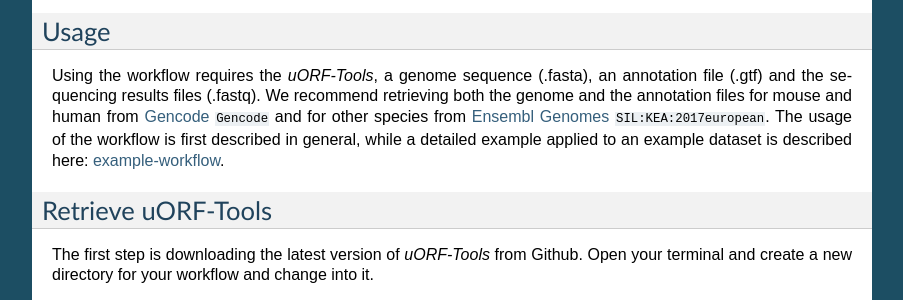
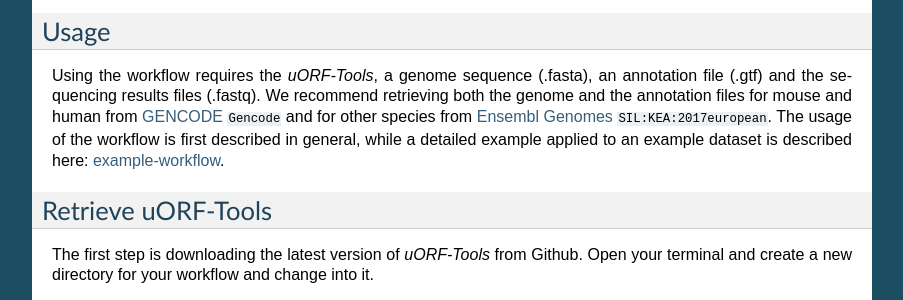
Before and after one commit to RickGelhausen/uORF-Tools_ReadTheDocs, a Sphinx documentation site: the page built from docs/source/overview.rst, in a window 1280 px wide and 900 px high, scrolled down 1077 px. Shown: the part 152-452 px from the top of the window, without its empty margins (198-1101 px from the left). Built offline with Sphinx 7.4.7, drawn with Linux system fonts in a browser that asks for light colours; cross-references to code outside the pages are shown as plain code.

Commit message:
Fixing links

```diff
--- a/docs/source/example-workflow.rst
+++ b/docs/source/example-workflow.rst
@@ -6,7 +6,7 @@
 ################
 
 The retrieval of input files and running the workflow locally and on a server cluster via a queuing system is demonstrated using an example with data available from SRA via NCBI.
-The dataset is available under the GEO accession number GSE66929. The retrieval of the data is described in this tutorial.
+The dataset is available under the GEO accession number *GSE66929*. The retrieval of the data is described in this tutorial.
 
 Setup
 =====
@@ -29,7 +29,7 @@
 
 Annotation and genome files
 ***************************
-First, we want to retrieve the annotation file and the genome file. In this case we can find both on the `GENCODE <https://www.gencodegenes.org/releases/current.html>´_ webpage for the human genome.
+First, we want to retrieve the annotation file and the genome file. In this case we can find both on the `GENCODE <https://www.gencodegenes.org/releases/current.html>`_ webpage for the human genome.
 
 .. image:: images/GenCode_download.png
     :scale: 50%
@@ -107,7 +107,7 @@
     ./<sraToolkitPath>/bin/fasterq-dump SRR1916548
     gzip SRR1916548.fastq
 
-
+**Be advised that this step can take several hours depending on the size of the fastq files and your internet connection.**
 
 Now, we create a fastq folder and move all the *.fastq.gz* files into this folder.
 
--- a/docs/source/overview.rst
+++ b/docs/source/overview.rst
@@ -37,7 +37,7 @@
 Usage
 =====
 
-Using the workflow requires the *uORF-Tools*, a genome sequence (.fasta), an annotation file (.gtf) and the sequencing results files (.fastq). We recommend retrieving both the genome and the annotation files for mouse and human from `Gencode <https://www.gencodegenes.org/releases/current.html>`_ :cite:`Gencode` and for other species from `Ensembl Genomes <http://ensemblgenomes.org/>`_ :cite:`SIL:KEA:2017european`. The usage of the workflow is first described in general, while a detailed example applied to an example dataset is described here: :ref:`example-workflow <example-workflow>`.
+Using the workflow requires the *uORF-Tools*, a genome sequence (.fasta), an annotation file (.gtf) and the sequencing results files (.fastq). We recommend retrieving both the genome and the annotation files for mouse and human from `GENCODE <https://www.gencodegenes.org/releases/current.html>`_ :cite:`Gencode` and for other species from `Ensembl Genomes <http://ensemblgenomes.org/>`_ :cite:`SIL:KEA:2017european`. The usage of the workflow is first described in general, while a detailed example applied to an example dataset is described here: :ref:`example-workflow <example-workflow>`.
 
 Retrieve uORF-Tools
 ===================
```
